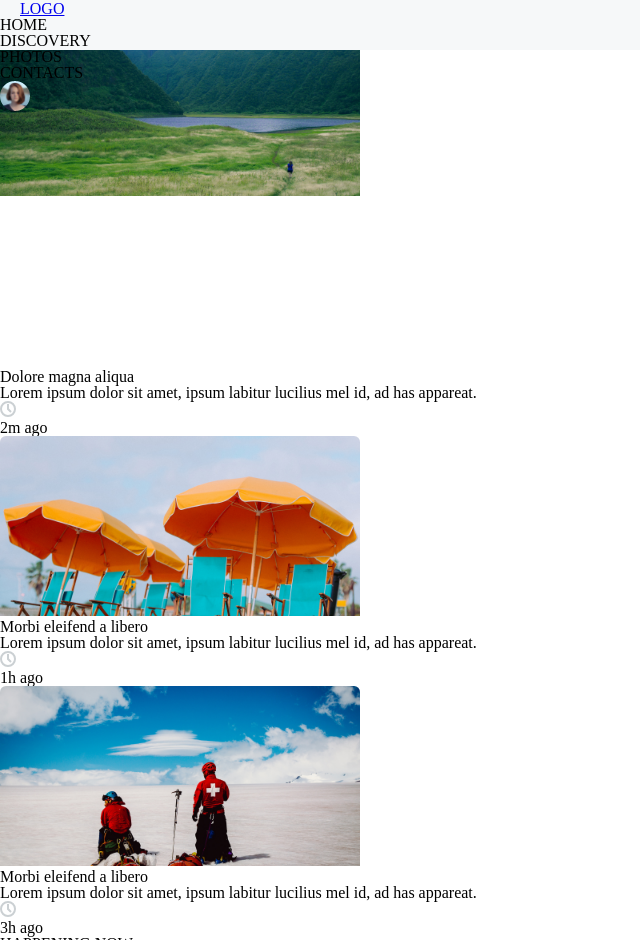
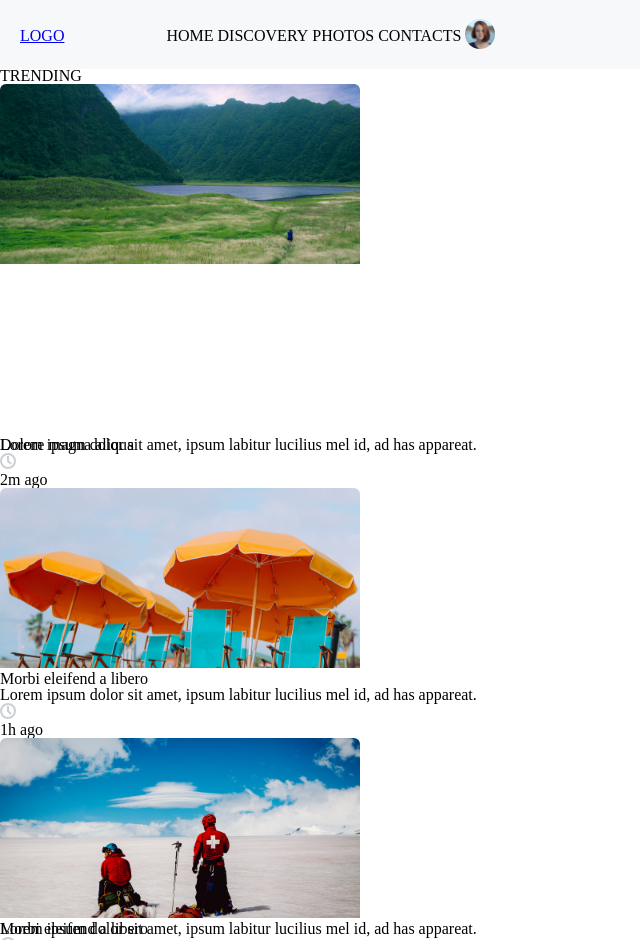
Before and after one commit to AnnaVekua/lesson-5, a plain HTML site: page index.html in a window 1280 px wide. Shown: the top 940 px of the page, without its empty margins (0-640 px from the left). Drawn offline with Linux system fonts and the light colour scheme.

Commit message:
navigation

```diff
--- a/css/styles.css
+++ b/css/styles.css
@@ -4,16 +4,33 @@
 	right: 0;
 	background: #F6F8F9;
 	width: 100%;
-	height: 50px;
+	padding-top: 19px;
+	padding-bottom: 17px;
 	z-index: 100;
 }
+.section1 {
+	margin-top: 68.4px;
+}
+
 .logo {
+	vertical-align: middle;
+	margin-left: 20px;
+}
+.navigation {
 	display: inline-block;
-	margin-left: 20px;
+	vertical-align: middle;
+	margin-left: 98px;
+}
+.nav-li {
+	display: inline-block;
 	vertical-align: middle;
 }
 
 }
+.title {
+	margin-top: 80px;
+}
+
 .main-div {
 	width: 1160px;
 	margin: 0auto;
@@ -24,6 +41,10 @@
 	display: inline-block;
 	width: 360px;
 }
+.image-text {
+	position: absolute;
+}
+
 .second-block {
 	display: inline-block;
 	width: 360px;
--- a/index.html
+++ b/index.html
@@ -11,17 +11,17 @@
 		<a class="logo" href="index.html">LOGO</a>
 		<nav class="navigation">
 		   <ul>
-			<li>HOME</li>
-			<li>DISCOVERY</li>
-			<li>PHOTOS</li>
-			<li>CONTACTS</li>
-			<li>
+			<li class="nav-li">HOME</li>
+			<li class="nav-li">DISCOVERY</li>
+			<li class="nav-li">PHOTOS</li>
+			<li class="nav-li">CONTACTS</li>
+			<li class="nav-li">
 				<img src="images/navigation.png" alt="image">
 			</li>
 		   </ul>
 	   </nav>
 	</header>
-		<section>
+		<section class="section1">
 		<div class="main-div">
 			<div class="title">
 				TRENDING
@@ -38,10 +38,10 @@
 			<div class="time">
 			    	<img src="images/time.svg" alt="timelogo">
 			    	<p class="nexttotime">2m ago</p>
-			</div>
-			    <div class="second-block">
+			</div><!--
+			   --><div class="second-block">
 			    	<img src="images/secondblock-image.png" alt="image">
-			    	<p class="secondimage-text">Morbi eleifend a libero</p>
+			    	<p class="imafe-text">Morbi eleifend a libero</p>
 			    </div>
 			<div class="text">
 			    	<p class="text-lorem">Lorem ipsum dolor sit amet, ipsum labitur lucilius mel id, ad has appareat.</p>
@@ -49,10 +49,10 @@
 			    <div class="time">
 			    	<img src="images/time.svg" alt="timelogo">
 			    	<p class="nexttotime">1h ago</p>
-			    </div>
-			<div class="third-block">
+			    </div><!--
+			--><div class="third-block">
 			    	<img src="images/thirdblock-image.png" alt="image">
-			    	<p class="secondimage-text">Morbi eleifend a libero</p>
+			    	<p class="image-text">Morbi eleifend a libero</p>
 			</div>
 			    <div class="text">
 			    	<p class="text-lorem">Lorem ipsum dolor sit amet, ipsum labitur lucilius mel id, ad has appareat.</p>
@@ -63,7 +63,7 @@
 			</div>
 		</div>
 		</section>
-		<section>
+		<section class="section2">
 			<div class="secondmain-div">
 				<div class="title">
 					HAPPENING NOW
```
